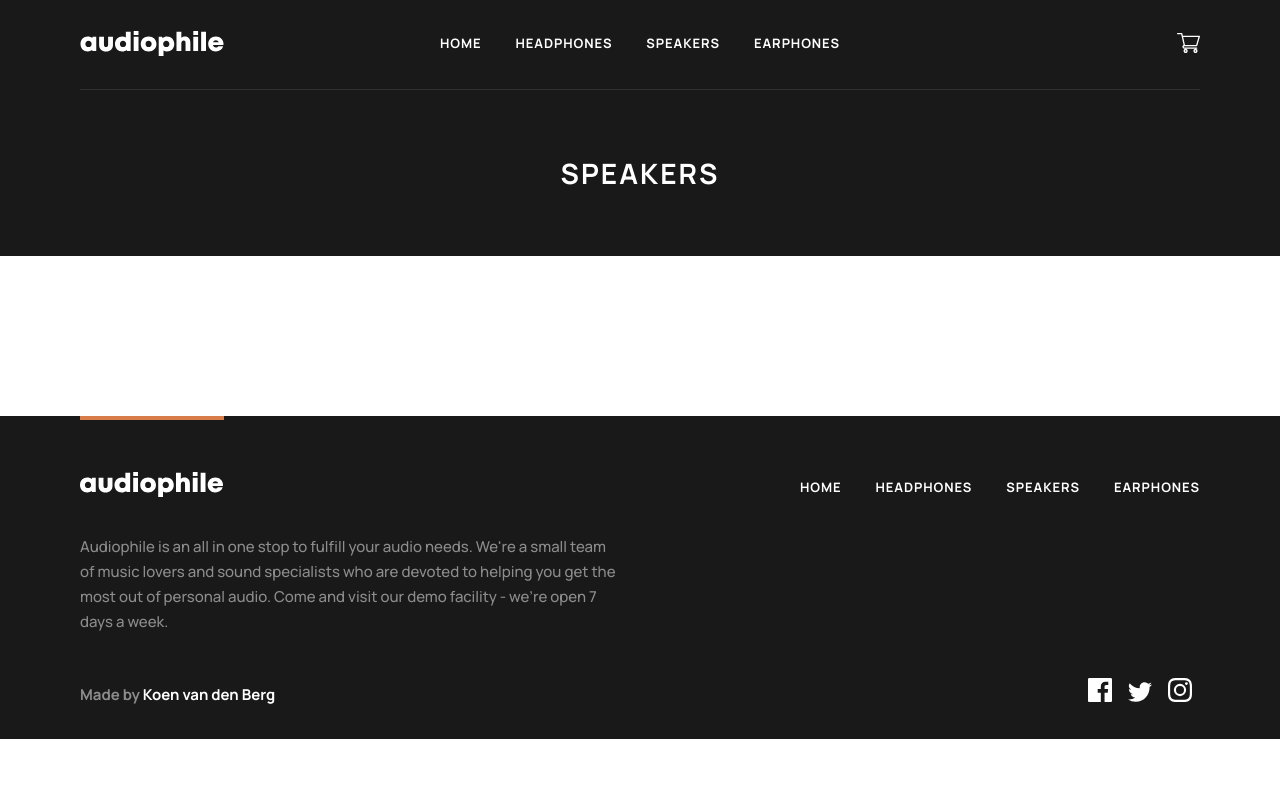
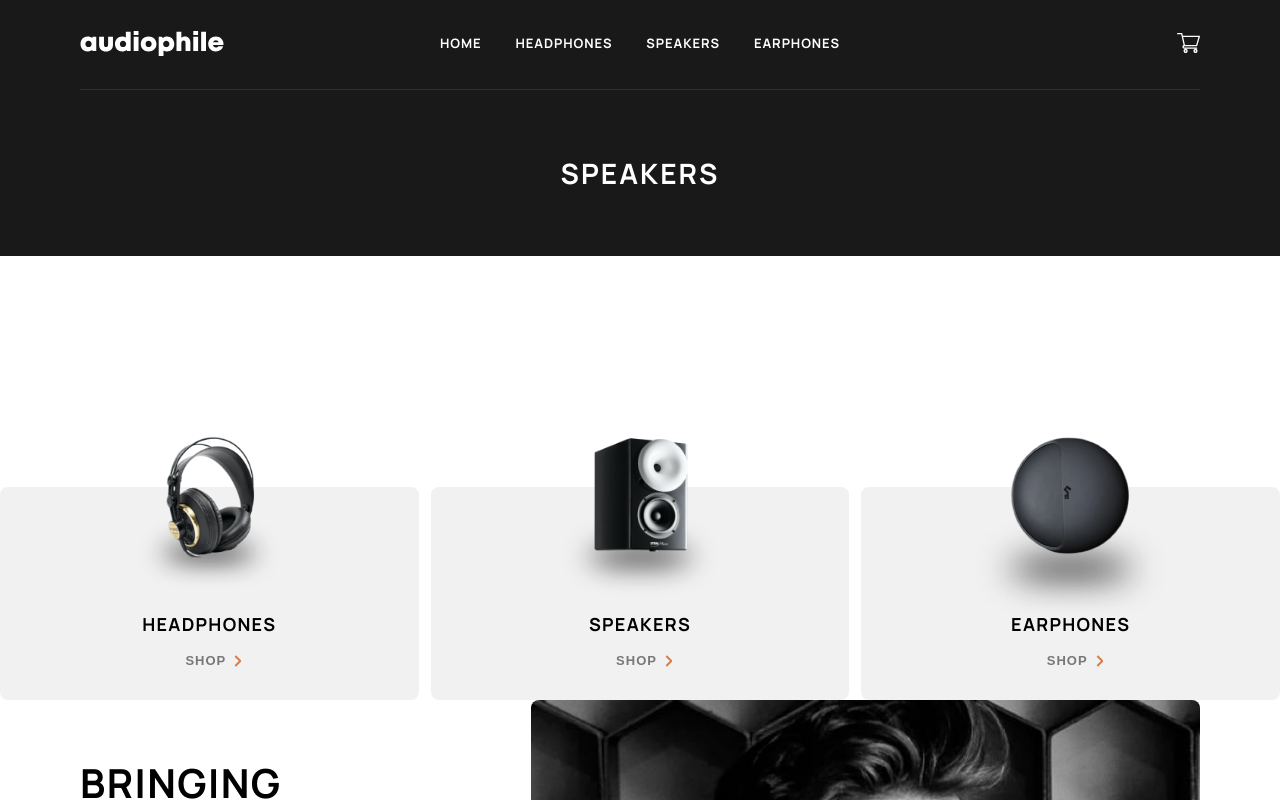
Before and after one commit to KoenvandenBerg/frontendmentor-audiophile-ecommerce-website, a Next.js app: page /speakers in a window 1280 px wide. Shown: the top 800 px of the page. Built offline with nearby package versions, Linux system fonts and the light colour scheme.

Commit message:
Refactor CategoryButton to resize responsively

```diff
--- a/src/app/(categories)/speakers/page.tsx
+++ b/src/app/(categories)/speakers/page.tsx
@@ -1,6 +1,14 @@
+import CategoryButtons from '@/app/components/CategoryButtons';
 import CategoryHeader from '@/app/components/CategoryHeader';
+import DescriptionSection from '@/app/components/DescriptionSection';
 import React from 'react';
 
 export default function Speakers() {
-  return <CategoryHeader categoryName="Speakers" />;
+  return (
+    <>
+      <CategoryHeader categoryName="Speakers" />
+      <CategoryButtons />
+      <DescriptionSection />
+    </>
+  );
 }
--- a/src/app/components/CategoryButton.tsx
+++ b/src/app/components/CategoryButton.tsx
@@ -3,11 +3,6 @@ import React from 'react';
 import categoryButtonStyles from '@/app/styles/CategoryButton.module.css';
 import Button, { ButtonTypes } from './Button';
 import Link from 'next/link';
-
-export enum categoryButtonSizes {
-  small,
-  large,
-}
 
 export enum categoryButtonTypes {
   headphones,
@@ -17,7 +12,6 @@ export enum categoryButtonTypes {
 
 type CategoryButtonProps = {
   type: categoryButtonTypes;
-  size: categoryButtonSizes;
 };
 
 export default function CategoryButton(props: CategoryButtonProps) {
@@ -35,25 +29,13 @@ export default function CategoryButton(props: CategoryButtonProps) {
   };
 
   const getImageClassName = () => {
-    switch (props.size) {
-      case categoryButtonSizes.small:
-        switch (props.type) {
-          case categoryButtonTypes.headphones:
-            return categoryButtonStyles.headphonesImageSmall;
-          case categoryButtonTypes.speakers:
-            return categoryButtonStyles.speakersImageSmall;
-          case categoryButtonTypes.earphones:
-            return categoryButtonStyles.earphonesImageSmall;
-        }
-      case categoryButtonSizes.large:
-        switch (props.type) {
-          case categoryButtonTypes.headphones:
-            return categoryButtonStyles.headphonesImageLarge;
-          case categoryButtonTypes.speakers:
-            return categoryButtonStyles.speakersImageLarge;
-          case categoryButtonTypes.earphones:
-            return categoryButtonStyles.earphonesImageLarge;
-        }
+    switch (props.type) {
+      case categoryButtonTypes.headphones:
+        return categoryButtonStyles.headphonesImage;
+      case categoryButtonTypes.speakers:
+        return categoryButtonStyles.speakersImage;
+      case categoryButtonTypes.earphones:
+        return categoryButtonStyles.earphonesImage;
     }
   };
 
@@ -71,13 +53,7 @@ export default function CategoryButton(props: CategoryButtonProps) {
   };
 
   return (
-    <div
-      className={
-        props.size === categoryButtonSizes.small
-          ? categoryButtonStyles.containerSmall
-          : categoryButtonStyles.containerLarge
-      }
-    >
+    <div className={categoryButtonStyles.container}>
       <div className={categoryButtonStyles.content}>
         <img
           className={getImageClassName()}
--- a/src/app/components/CategoryButtons.tsx
+++ b/src/app/components/CategoryButtons.tsx
@@ -1,27 +1,14 @@
 import React from 'react';
 import categoryButtonsStyles from '@/app/styles/CategoryButtons.module.css';
-import CategoryButton, {
-  categoryButtonSizes,
-  categoryButtonTypes,
-} from './CategoryButton';
+import CategoryButton, { categoryButtonTypes } from './CategoryButton';
 
-type CategoryButtonProps = {
-  size: categoryButtonSizes;
-};
-
-export default function CategoryButtons(props: CategoryButtonProps) {
+export default function CategoryButtons() {
   return (
     <section className={categoryButtonsStyles.container}>
       <div className={categoryButtonsStyles.content}>
-        <CategoryButton
-          type={categoryButtonTypes.headphones}
-          size={props.size}
-        />
-        <CategoryButton type={categoryButtonTypes.speakers} size={props.size} />
-        <CategoryButton
-          type={categoryButtonTypes.earphones}
-          size={props.size}
-        />
+        <CategoryButton type={categoryButtonTypes.headphones} />
+        <CategoryButton type={categoryButtonTypes.speakers} />
+        <CategoryButton type={categoryButtonTypes.earphones} />
       </div>
     </section>
   );
--- a/src/app/components/HamburgerMenu.tsx
+++ b/src/app/components/HamburgerMenu.tsx
@@ -4,7 +4,6 @@ import React, { useState } from 'react';
 import hamburgerMenuStyles from '@/app/styles/HamburgerMenu.module.css';
 import { createPortal } from 'react-dom';
 import CategoryButtons from './CategoryButtons';
-import { categoryButtonSizes } from './CategoryButton';
 
 export default function HamburgerMenu() {
   const [menuOpen, setMenuOpen] = useState(false);
@@ -37,7 +36,7 @@ export default function HamburgerMenu() {
               className={hamburgerMenuStyles.hamburgerMenuDropdownBackground}
             ></div>
             <div className={hamburgerMenuStyles.hamburgerMenuDropdown}>
-              <CategoryButtons size={categoryButtonSizes.small} />
+              <CategoryButtons />
             </div>
           </>,
           document.body
--- a/src/app/page.tsx
+++ b/src/app/page.tsx
@@ -1,4 +1,3 @@
-import { categoryButtonSizes } from './components/CategoryButton';
 import CategoryButtons from './components/CategoryButtons';
 import DescriptionSection from './components/DescriptionSection';
 import HeroSection from './components/HeroSection';
@@ -9,7 +8,7 @@ export default function Home() {
     <>
       <HeroSection />
       <section className={pageStyles.categoryButtonsContainer}>
-        <CategoryButtons size={categoryButtonSizes.small} />
+        <CategoryButtons />
       </section>
 
       <DescriptionSection />
--- a/src/app/styles/CategoryButton.module.css
+++ b/src/app/styles/CategoryButton.module.css
@@ -1,16 +1,13 @@
 .container {
   width: 100%;
   position: relative;
-}
-
-.containerSmall {
-  composes: container;
   height: 13.5rem;
 }
 
-.containerLarge {
-  composes: container;
+@media (min-width: 1100px) {
+  .container {
     height: 17.75rem;
+  }
 }
 
 .content {
@@ -27,40 +24,46 @@
   padding-bottom: 1rem;
 }
 
-.headphonesImageSmall {
+.headphonesImage {
   height: 6.61rem;
   position: absolute;
   bottom: 5.8rem;
 }
 
-.headphonesImageLarge {
+@media (min-width: 1100px) {
+  .headphonesImage {
     height: 10rem;
     position: absolute;
     bottom: 6.5rem;
   }
+}
 
-.speakersImageSmall {
+.speakersImage {
   height: 7.1rem;
   position: absolute;
   bottom: 5.4rem;
 }
 
-.speakersImageLarge {
+@media (min-width: 1100px) {
+  .speakersImage {
     height: 10.7rem;
     position: absolute;
     bottom: 6rem;
   }
+}
 
-.earphonesImageSmall {
+.earphonesImage {
   height: 8rem;
   position: absolute;
   bottom: 4.5rem;
 }
 
-.earphonesImageLarge {
+@media (min-width: 1100px) {
+  .earphonesImage {
     height: 12.1rem;
     position: absolute;
     bottom: 4.6rem;
+  }
 }
 
 .content h3 {
```
Also changed, not shown: src/app/(categories)/earphones/page.tsx (+9 -1 lines), src/app/(categories)/headphones/page.tsx (+9 -1 lines), src/app/components/ProductHeader.tsx (added). Lines whose indentation alone changed are shown as unchanged.
